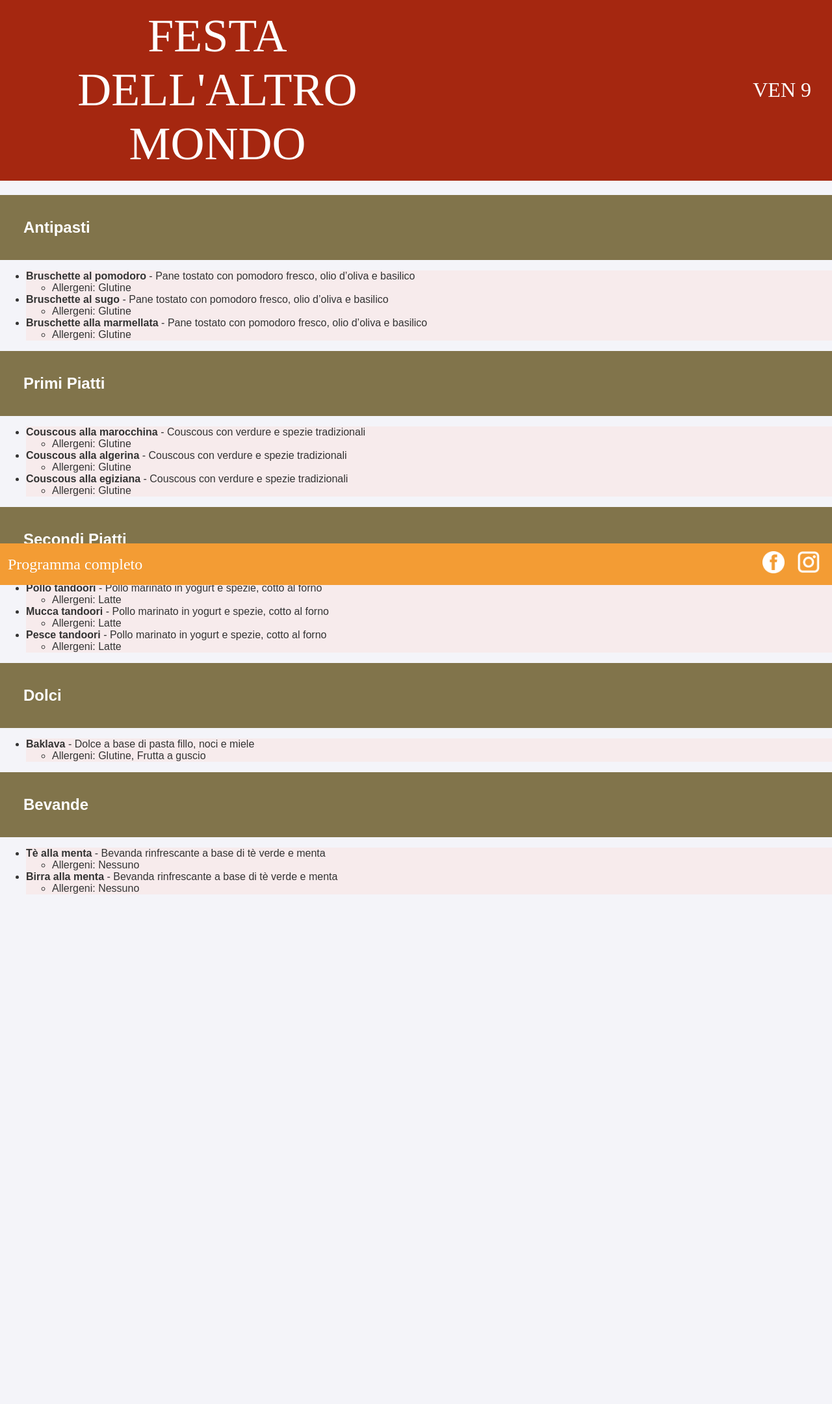
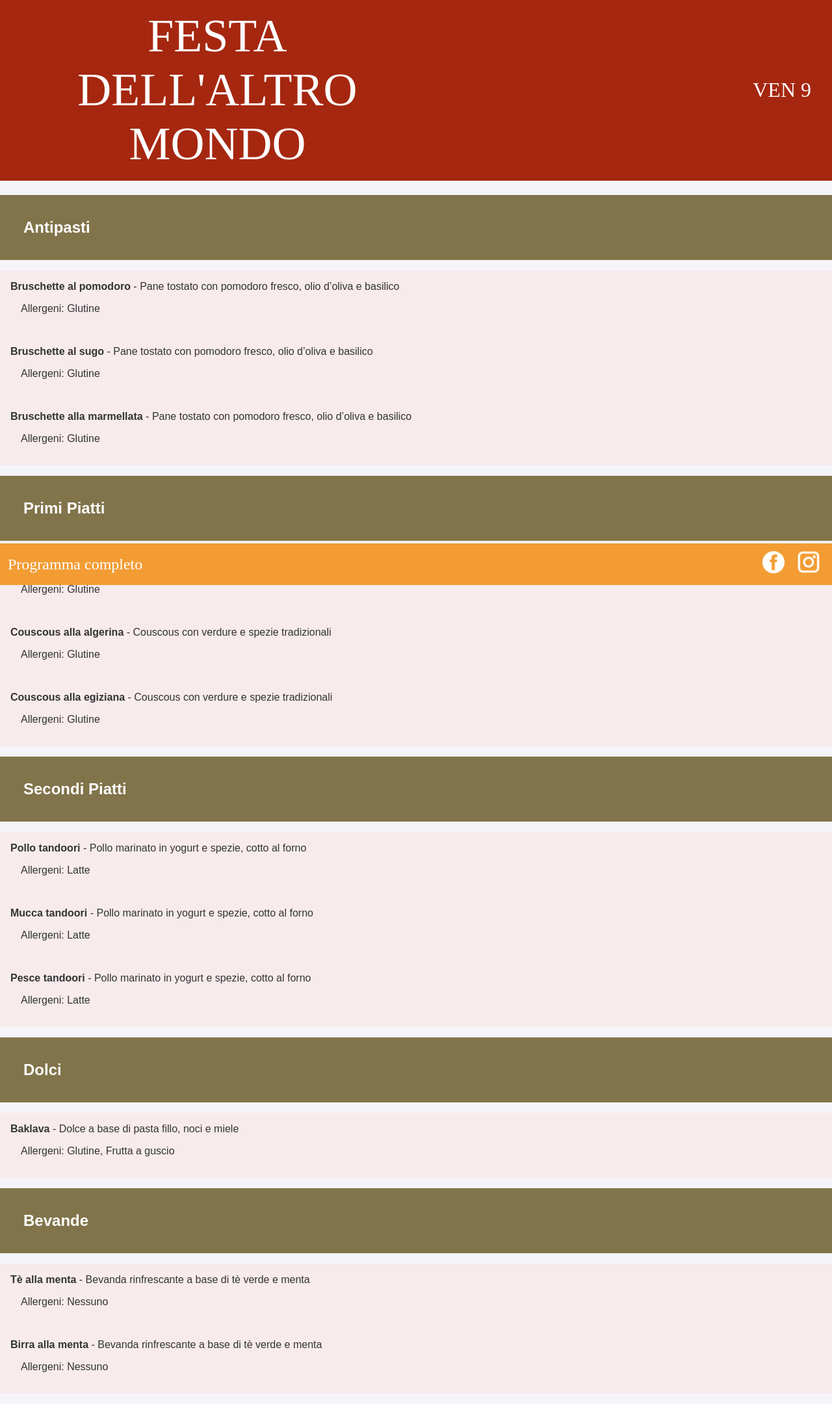
Before and after one commit to isottipietro/menu-altro-mondo, a Jekyll site: the page built from index.md, in a window 1280 px wide. Shown: the whole page at 65% size. Built offline with Jekyll 4.4.1, drawn with Linux system fonts in a browser that asks for light colours; some web fonts are replaced; before the commit the page ends 1392 px from its top, so only the background shows below that.

Commit message:
some changes

```diff
--- a/assets/css/style.css
+++ b/assets/css/style.css
@@ -19,7 +19,7 @@ body {
 	}
 	to {
 		font-size: 2.1em;
-        max-width: 40%;
+        max-width: 35%;
 	}
 }
 @keyframes header-shrink-data {
@@ -91,9 +91,14 @@ main h2 {
     padding: 1.5em;
     margin: 0;
 }
-
+ul {
+    padding: 0;
+}
 li {
     background-color: #f7ebec;
+    list-style-type: none;
+    padding: 1em;
+    margin: 0;
 }
 .socials {
     display: flex;
```
